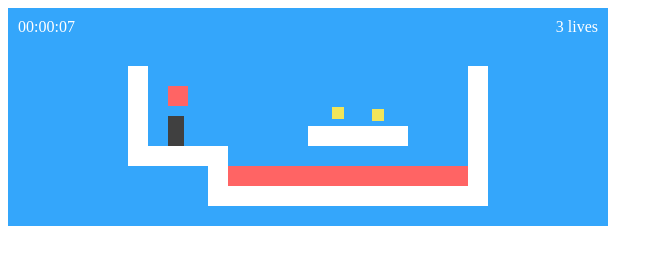
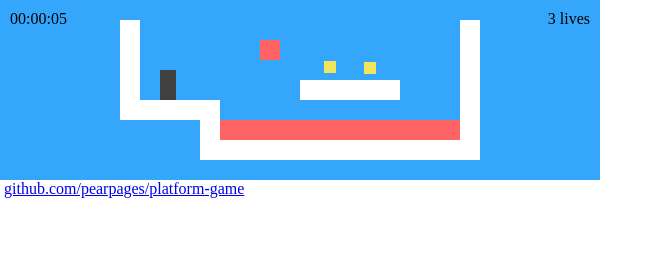
Before and after one commit to pearpages/platform-game, a website built with Vite: page index.html in a window 1280 px wide. Shown: the whole page, without its empty margins (0-671 px from the left). Built offline with nearby package versions, Linux system fonts and the light colour scheme.

Commit message:
feat: styles

```diff
--- a/index.html
+++ b/index.html
@@ -3,10 +3,14 @@
   <head>
     <meta charset="UTF-8" />
     <meta name="viewport" content="width=device-width, initial-scale=1.0" />
-    <title>...</title>
+    <title>Platform game by pearpages</title>
   </head>
   <body>
-    <div id="counters"></div>
+    <div id="app">
+      <div id="counters"></div>
+    </div>
+
+    <div>&nbsp;<a href="https://github.com/pearpages/platform-game">github.com/pearpages/platform-game</a></div>
     <script type="module" src="/src/main.ts"></script>
   </body>
 </html>
--- a/src/main.ts
+++ b/src/main.ts
@@ -26,7 +26,7 @@ function runLevel(
   level: Level,
   Display: typeof DOMDisplay
 ): Promise<State["status"]> {
-  let display = new Display(document.body, level);
+  let display = new Display(document.getElementById("app")!, level);
   let state = State.start(level);
   let ending = 1;
   return new Promise((resolve) => {
--- a/src/style.css
+++ b/src/style.css
@@ -1,8 +1,12 @@
+body {
+  margin: 0;
+}
 #counters {
   display: flex;
+  position: absolute;
+  z-index: 20;
+  width: 100%;
   max-width: 600px;
-  background: rgb(52, 166, 251);
-  color: white;
   justify-content: space-between;
 }
 #counters div {
```
